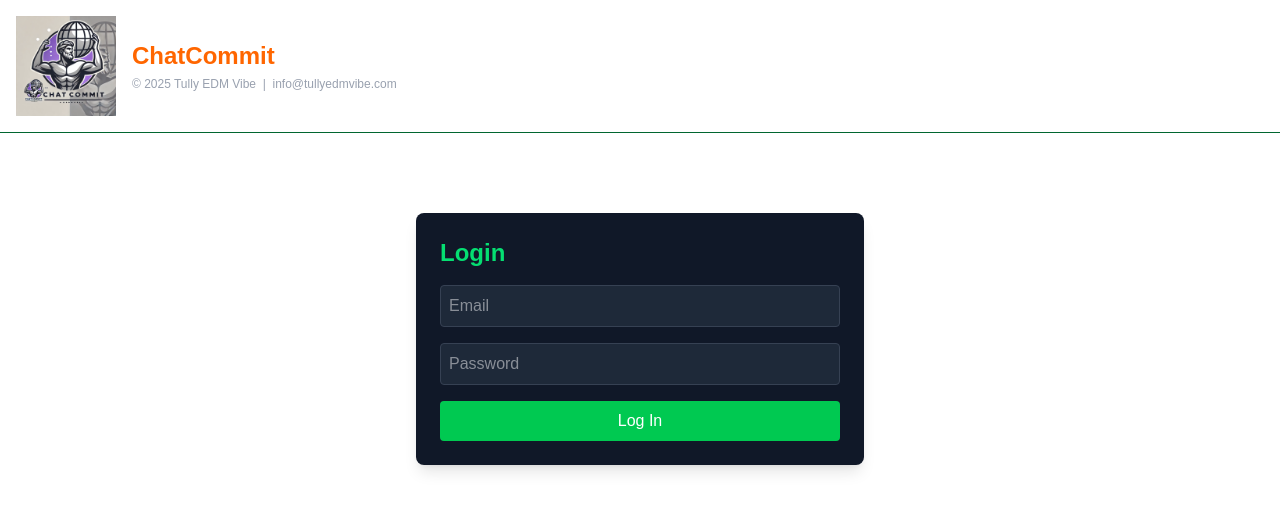
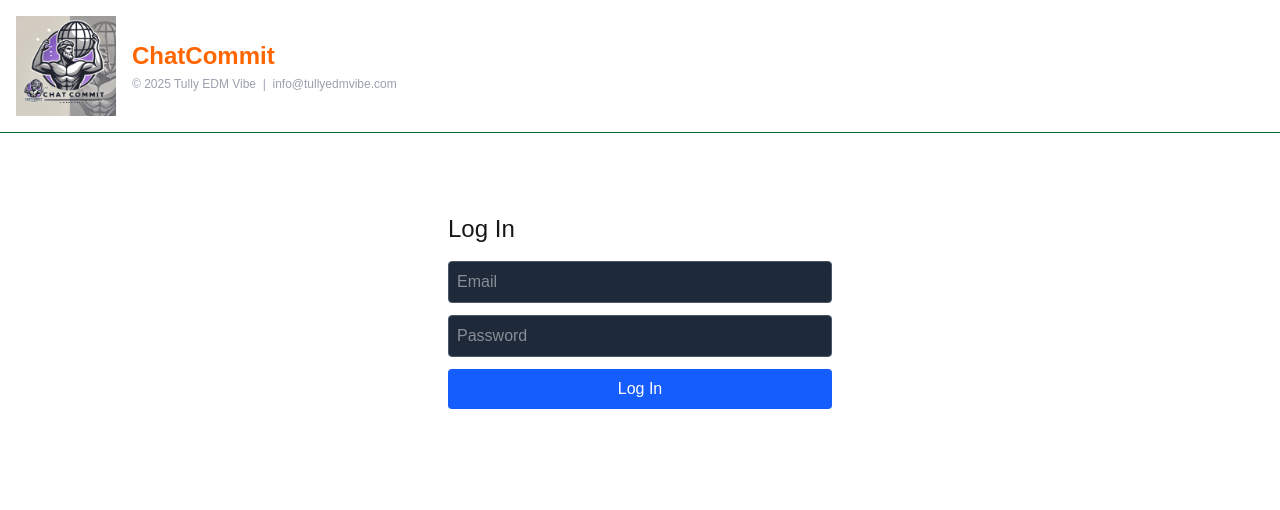
Before and after one commit to nrbessmer/ChatCommit, a Next.js app in the folder frontend/: page /login in a window 1280 px wide. Shown: the top 510 px of the page. Built offline with nearby package versions, Linux system fonts and the light colour scheme; no server answers.

Commit message:
🔄 Update and deploy latest changes

```diff
--- a/frontend/app/login/page.tsx
+++ b/frontend/app/login/page.tsx
@@ -1,59 +1,53 @@
 'use client'
 
-import { useState } from 'react'
+import React, { useState } from 'react'
+import { useRouter } from 'next/navigation'
 import { loginUser } from '@/lib/api'
-import { useRouter } from 'next/navigation'
 
 export default function LoginPage() {
-  const router = useRouter()
   const [email, setEmail] = useState('')
   const [password, setPassword] = useState('')
-  const [error, setError] = useState<string | null>(null)
-  const [loading, setLoading] = useState(false)
+  const [error, setError] = useState('')
+  const router = useRouter()
 
-  const handleLogin = async () => {
-    setError(null)
-    setLoading(true)
+  const handleSubmit = async (e: React.FormEvent) => {
+    e.preventDefault()
+    setError('')
     try {
       const res = await loginUser({ email, password })
-      localStorage.setItem('auth_token', res.token)
-      router.push('/subscription') // or redirect to dashboard
-    } catch (err) {
+      // store the correct field name
+      localStorage.setItem('auth_token', res.access_token)
+      router.push('/subscription')
+    } catch {
       setError('Login failed. Check your credentials.')
-    } finally {
-      setLoading(false)
     }
   }
 
   return (
-    <div className="max-w-md mx-auto mt-20 bg-gray-900 text-white p-6 rounded-lg shadow-lg">
-      <h1 className="text-2xl font-bold mb-4 text-green-400">Login</h1>
-
-      {error && <p className="text-red-400 mb-3">{error}</p>}
-
+    <main className="max-w-sm mx-auto mt-20">
+      <h1 className="text-2xl mb-4">Log In</h1>
+      <form onSubmit={handleSubmit} className="flex flex-col gap-3">
         <input
-        className="w-full mb-4 p-2 bg-gray-800 border border-gray-700 rounded"
+          type="email"
           placeholder="Email"
-        type="email"
           value={email}
-        onChange={(e) => setEmail(e.target.value)}
+          onChange={e => setEmail(e.target.value)}
+          required
+          className="border p-2 rounded"
         />
-
         <input
-        className="w-full mb-4 p-2 bg-gray-800 border border-gray-700 rounded"
+          type="password"
           placeholder="Password"
-        type="password"
           value={password}
-        onChange={(e) => setPassword(e.target.value)}
+          onChange={e => setPassword(e.target.value)}
+          required
+          className="border p-2 rounded"
         />
-
-      <button
-        onClick={handleLogin}
-        className="w-full py-2 bg-green-500 hover:bg-green-600 rounded disabled:opacity-50"
-        disabled={loading}
-      >
-        {loading ? 'Logging in…' : 'Log In'}
+        <button type="submit" className="bg-blue-600 text-white py-2 rounded">
+          Log In
         </button>
-    </div>
+        {error && <p className="text-red-500">{error}</p>}
+      </form>
+    </main>
   )
 }
```
Lines whose indentation alone changed are shown as unchanged.
